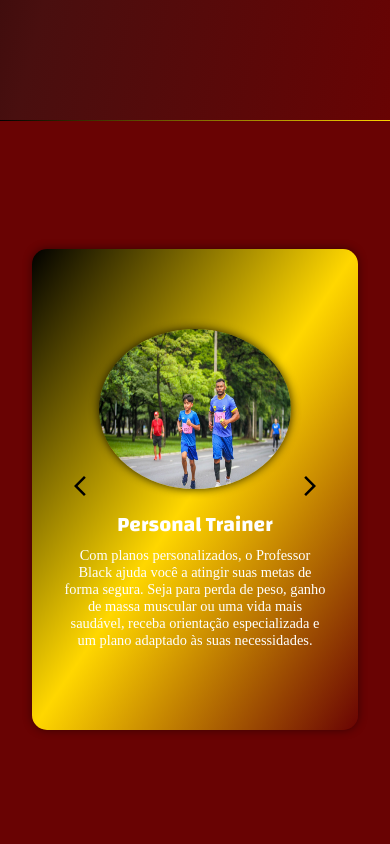
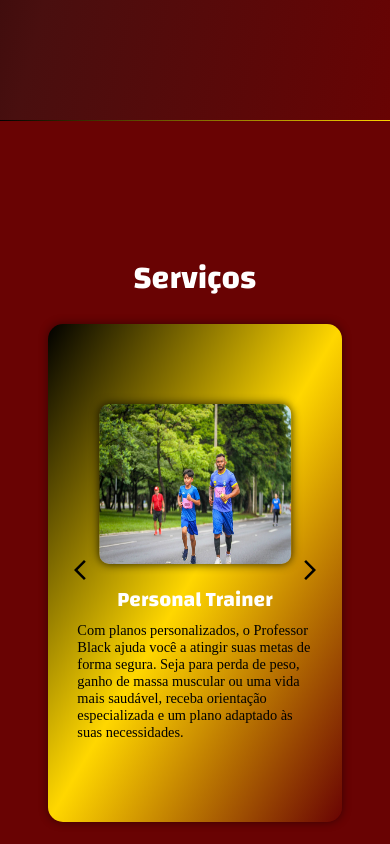
Before and after one commit to yagovysk/Projeto-Black, a React (Vite) app: page / in a window 390 px wide. Shown: the part 2220-3064 px from the top of the page. Built offline with nearby package versions, Linux system fonts and the light colour scheme; a web font is replaced by a local one.

Commit message:
Add files via upload

```diff
--- a/src/Components/About/Sobre.css
+++ b/src/Components/About/Sobre.css
@@ -46,8 +46,8 @@
   font-size: 2.5rem;
 }
 .container-card p {
-  text-align: center;
-  line-height: 1.6rem;
+  text-align: left;
+  line-height: 1.8rem;
   letter-spacing: 0.2rem;
   font-size: 1rem;
 
@@ -96,8 +96,8 @@
   .container-card {
     gap: 1rem !important;
     padding: 2rem;
-    width: 40%;
-    height: 35%;
+    width: 45%;
+    height: 38%;
     left: 2rem;
   }
   .container-card h2 {
--- a/src/Components/Galeria/Galeria.css
+++ b/src/Components/Galeria/Galeria.css
@@ -26,7 +26,7 @@
   height: 30rem;
   border-radius: 10px;
   transition: 0.3s ease;
-  border: solid 3px rgb(250, 234, 5);
+  border: solid 3px rgb(0, 0, 0);
   filter: grayscale(60%);
   cursor: zoom-in;
 }
--- a/src/Components/Menu/Menu.css
+++ b/src/Components/Menu/Menu.css
@@ -95,12 +95,15 @@
     height: 100%;
     overflow-x: hidden;
     transition: 0.5s; /* Adiciona uma transição suave ao abrir e fechar o menu */
+    transition: transform 0.5s ease;
+    transform: translateX(-100%);
   }
 
   .menu-list.menu-expanded {
     display: flex;
     padding: 1rem;
     z-index: 2;
+    transform: translateX(0);
   }
 
   .item-list {
@@ -134,3 +137,6 @@
 .logo-text {
   width: 12rem !important;
 }
+.menu-toggle.hidden {
+  display: none;
+}
--- a/src/Components/Menu/Menu.jsx
+++ b/src/Components/Menu/Menu.jsx
@@ -1,4 +1,4 @@
-import React, { useState } from 'react';
+import { useEffect, useState } from 'react';
 import logo from '../../assets/logo-black.png';
 import { AiOutlineClose } from 'react-icons/ai';
 import text from '../../assets/logo-text.png';
@@ -6,6 +6,21 @@ import './Menu.css';
 
 export function Menu() {
   const [isMenuOpen, setIsMenuOpen] = useState(false);
+  const [isScrolled, setIsScrolled] = useState(false);
+
+  useEffect(() => {
+    const handleScroll = () => {
+      if (window.scrollY > 0) {
+        setIsScrolled(true);
+      } else {
+        setIsScrolled(false);
+      }
+    };
+
+    window.addEventListener('scroll', handleScroll);
+
+    return () => window.removeEventListener('scroll', handleScroll);
+  }, []);
 
   const toggleMenu = () => {
     setIsMenuOpen(!isMenuOpen);
@@ -30,7 +45,9 @@ export function Menu() {
         <img src={logo} alt="logo Souza Black" />{' '}
         <img className="logo-text" src={text} alt="logo em texto" />
       </div>
-      <div className="menu-toggle" onClick={toggleMenu}>
+      <div
+        className={`menu-toggle ${isScrolled ? 'hidden' : ''}`}
+        onClick={toggleMenu}>
         {isMenuOpen ? (
           <AiOutlineClose
             aria-label="botão que fecha o menu de navegação em tela para celulares e tablets."
--- a/src/Components/Services/Services.css
+++ b/src/Components/Services/Services.css
@@ -1,18 +1,28 @@
 .container-services {
   display: flex;
+  flex-direction: column;
   justify-content: center;
-  padding: 6rem 5rem;
+  align-items: center;
+  padding: 2rem 5rem;
+  gap: 1rem;
   background: #690303;
 }
+.container-services h3 {
+  color: #fff;
+  font-family: 'changa', sans-serif;
+  font-size: 2rem;
+  text-align: center;
+}
 .container-carousel {
-  padding: 1rem;
+  padding: 1rem 0;
+  width: 90%;
   box-shadow: 0 0 10px rgba(0, 0, 0, 0.473);
   border-radius: 15px;
   background: linear-gradient(to bottom right, #000000, #ffd700, #690303);
 }
 .container-img {
   padding: 1rem 0;
-  width: 110%;
+  width: 100%;
   display: flex;
   justify-content: center;
   align-items: center;
@@ -20,30 +30,35 @@
 .service-card {
   display: flex;
   justify-content: center;
+
   align-items: center;
-  padding: 2rem 7rem;
+  padding: 4rem 7rem;
 }
 .service-card .img {
-  width: 90% !important;
-  height: 36rem;
-  border-radius: 100%;
+  width: 100% !important;
+  height: 23rem;
+  border-radius: 10px;
   transition: 0.3s ease;
   box-shadow: 0 0 10px rgba(0, 0, 0, 0.836);
   border: solid 8px rgb(253, 247, 247);
+  filter: grayscale(50%);
 }
 .service-card .img-2 {
-  width: 90% !important;
-  height: 36rem;
-  border-radius: 100%;
+  width: 100% !important;
+  height: 23rem;
+  border-radius: 10px;
   transition: 0.3s ease;
   box-shadow: 0 0 10px rgba(0, 0, 0, 0.836);
-  border: solid 8px rgb(253, 247, 247);
+  border: solid 8px rgb(253, 252, 247);
+  filter: grayscale(50%);
 }
 .container-img:hover .img {
-  transform: scale(1.02);
+  transform: scale(1.05);
+  filter: grayscale(0%);
 }
 .container-img:hover .img-2 {
-  transform: scale(1.02);
+  transform: scale(1.05);
+  filter: grayscale(0%);
 }
 .services-texts {
   display: flex;
@@ -60,7 +75,8 @@
   width: 70%;
   font-family: 'Poltawski Nowy', serif;
   font-size: 1.3rem;
-  color: #fff;
+  color: #000000;
+  text-align: left;
 }
 @media only screen and (max-width: 767px) {
   .container-services {
@@ -74,6 +90,7 @@
   .container-img {
     width: auto !important;
   }
+
   .service-card {
     flex-direction: column;
     padding: 3rem 1rem;
@@ -81,10 +98,12 @@
   .service-card .img {
     width: 60%;
     height: 10rem;
+    filter: grayscale(0%);
   }
   .service-card .img-2 {
     width: 80% !important;
     height: 10rem;
+    filter: grayscale(0%);
   }
   .services-texts {
     gap: 0.2rem !important;
@@ -94,6 +113,6 @@
   }
   .services-texts p {
     font-size: 0.9rem;
-    width: 100%;
+    width: 90%;
   }
 }
--- a/src/Components/Services/Services.jsx
+++ b/src/Components/Services/Services.jsx
@@ -35,6 +35,7 @@ export function Services() {
   );
   return (
     <section id="servicos" className="container-services">
+      <h3>Serviços</h3>
       <Carousel
         className="container-carousel"
         showArrows={true}
```
